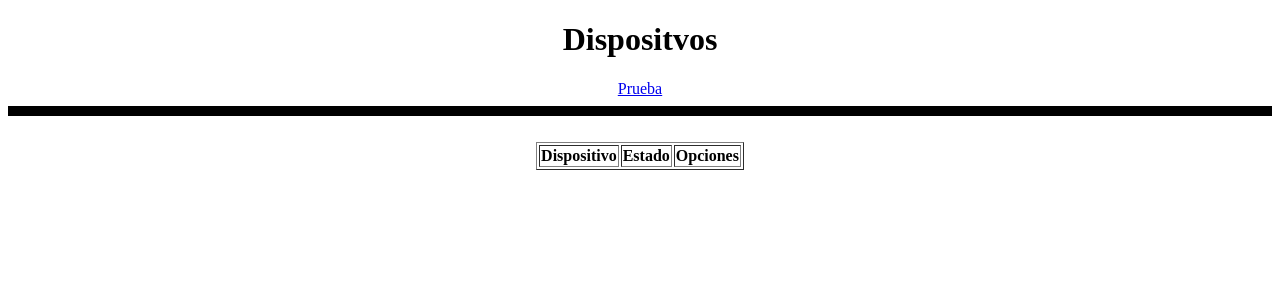
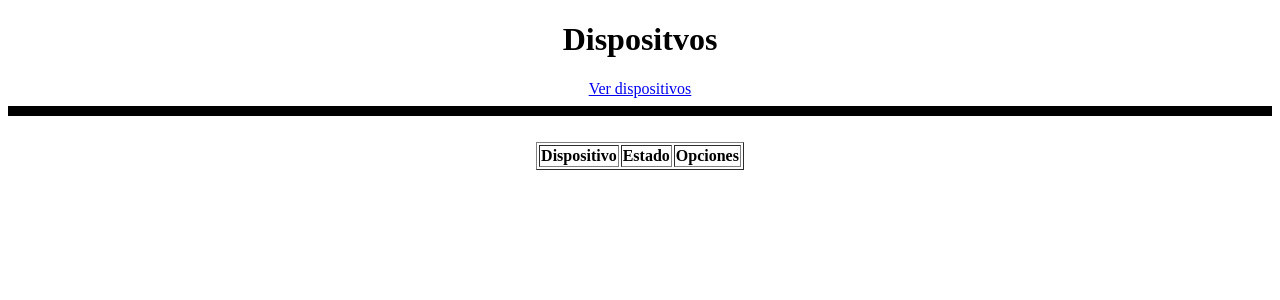
Before and after one commit to Alonso-Dominguez/frontend_iot_jadc, a Flask app: page / in a window 1280 px wide. Shown: the top 300 px of the page. Run offline with Flask 3, Linux system fonts and the light colour scheme; lists and menus that the app fills with data are empty.

Commit message:
Update index.html

```diff
--- a/templates/index.html
+++ b/templates/index.html
@@ -10,7 +10,7 @@
         <center>
             <div id="menu">
                 <h1>Dispositvos</h1>
-                <a href="/prueba">Prueba</a>
+                <a href="/ver">Ver dispositivos</a>
             </div>
 
         <hr size="10" color="black">
```
